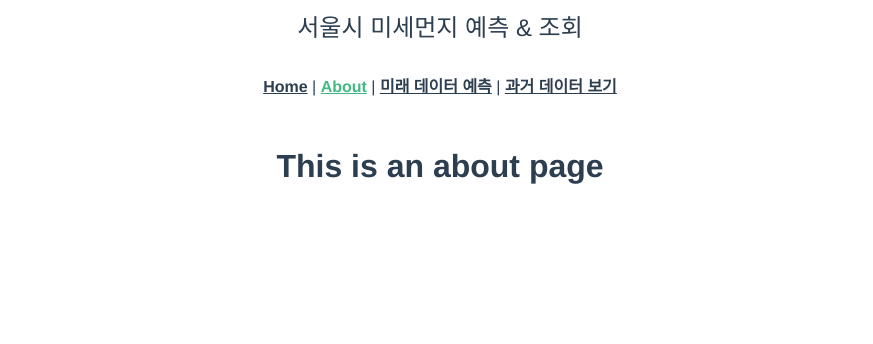
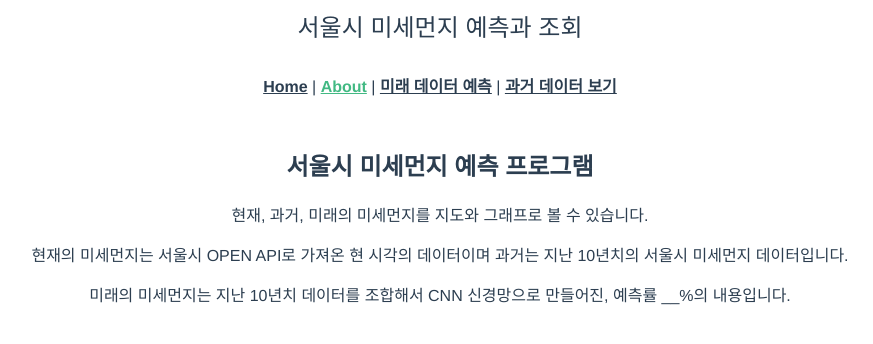
Before and after one commit to inourbubble2/finedust-web, a Vue app: page /about in a window 1280 px wide. Shown: the top 344 px of the page, without its empty margins (200-1073 px from the left). Built offline with nearby package versions, Linux system fonts and the light colour scheme.

Commit message:
feat: about page를 업데이트한다

```diff
--- a/src/App.vue
+++ b/src/App.vue
@@ -1,7 +1,7 @@
 <template>
   <div id="app">
     <div id="header">
-      서울시 미세먼지 예측 & 조회
+      서울시 미세먼지 예측과 조회
     </div>
     <div id="nav">
       <router-link to="/">Home</router-link> |
--- a/src/views/About.vue
+++ b/src/views/About.vue
@@ -1,5 +1,9 @@
 <template>
   <div class="about">
-    <h1>This is an about page</h1>
+    <h2>서울시 미세먼지 예측 프로그램</h2>
+    <p>현재, 과거, 미래의 미세먼지를 지도와 그래프로 볼 수 있습니다.</p>
+    <p>현재의 미세먼지는 서울시 OPEN API로 가져온 현 시각의 데이터이며
+      과거는 지난 10년치의 서울시 미세먼지 데이터입니다.</p>
+    <p>미래의 미세먼지는 지난 10년치 데이터를 조합해서 CNN 신경망으로 만들어진, 예측률 __%의 내용입니다.</p>
   </div>
 </template>
```
